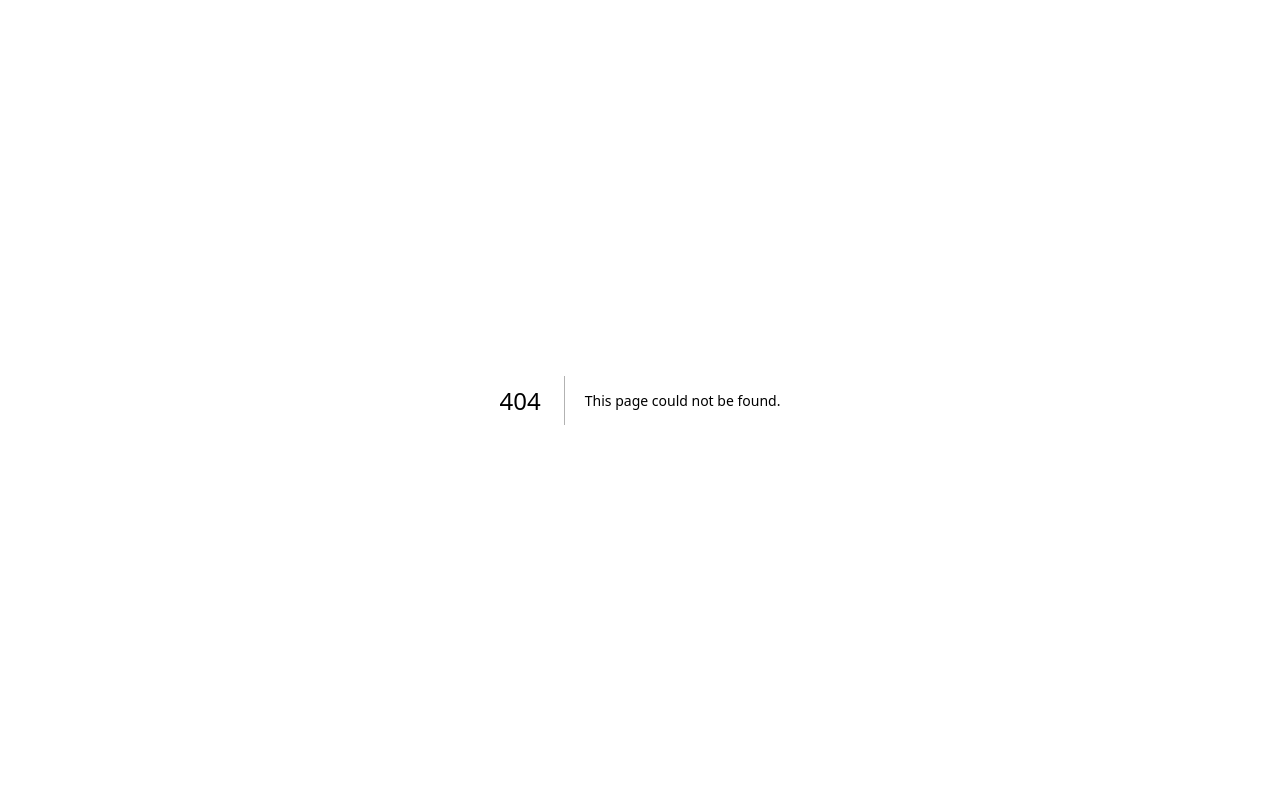
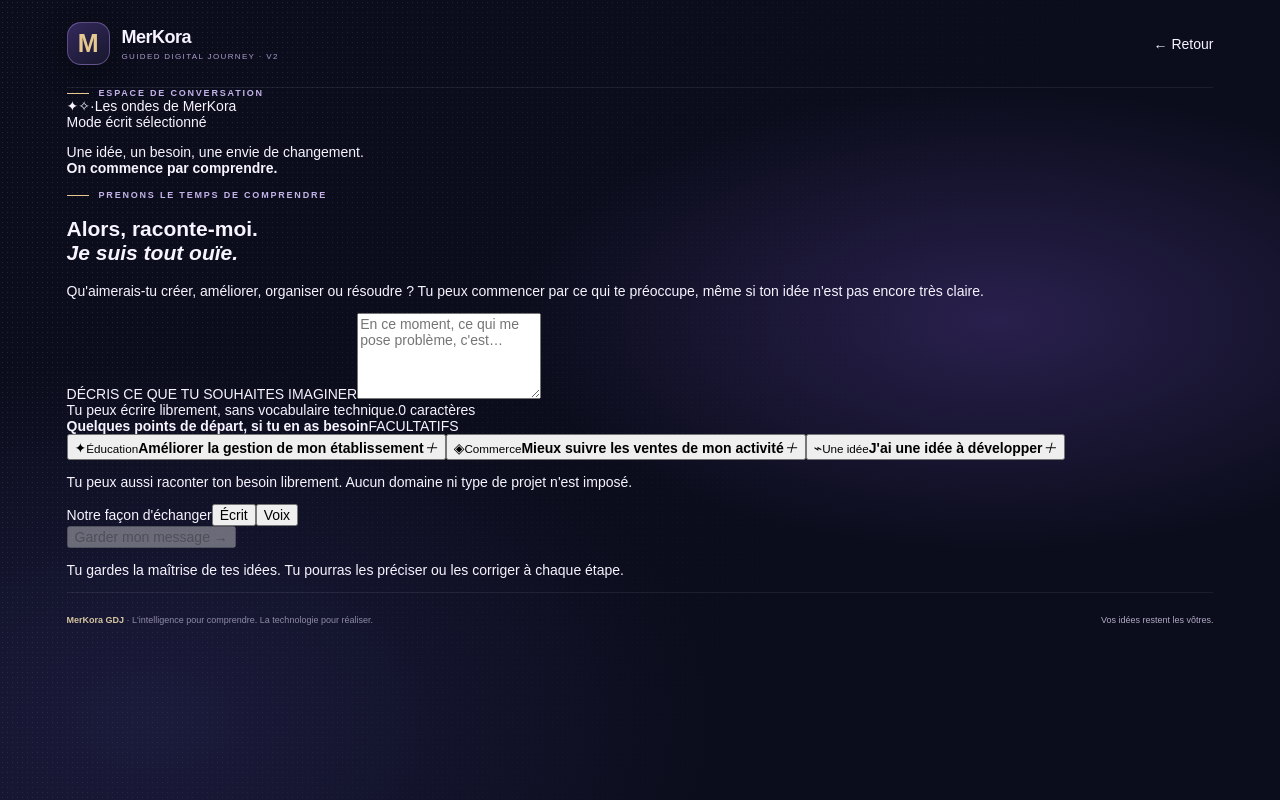
Before and after one commit to merkelnascom-art/Merkora-GDJ, a Next.js app: page /conversation in a window 1280 px wide. Before the commit this address had no page. Built offline with nearby package versions, Linux system fonts and the light colour scheme.

Commit message:
feat: add MerKora V2 conversation screen

```diff
--- /dev/null
+++ b/app/conversation/page.tsx
@@ -0,0 +1,142 @@
+"use client";
+
+import React, { useEffect, useState } from "react";
+
+type CommunicationMode = "voice" | "text";
+
+const examples = [
+  { icon: "✦", label: "Éducation", text: "Améliorer la gestion de mon établissement" },
+  { icon: "◈", label: "Commerce", text: "Mieux suivre les ventes de mon activité" },
+  { icon: "⌁", label: "Une idée", text: "J'ai une idée à développer" },
+];
+
+function MerKoraOrb({ mode }: { mode: CommunicationMode }) {
+  return (
+    <div className={`mk-orb-scene mk-orb-${mode}`} role="img" aria-label="Sphère intelligente MerKora">
+      <div className="mk-orb-halo" />
+      <div className="mk-orb-ring mk-orb-ring-a" />
+      <div className="mk-orb-ring mk-orb-ring-b" />
+      <div className="mk-orb-ring mk-orb-ring-c" />
+      <div className="mk-orb-core">
+        <div className="mk-orb-core-shine" />
+        <div className="mk-orb-core-face"><span /><span /><i /></div>
+      </div>
+      <div className="mk-orb-wave mk-orb-wave-a" />
+      <div className="mk-orb-wave mk-orb-wave-b" />
+      <div className="mk-orb-wave mk-orb-wave-c" />
+      <span className="mk-orb-star mk-orb-star-a">✦</span>
+      <span className="mk-orb-star mk-orb-star-b">✧</span>
+      <span className="mk-orb-star mk-orb-star-c">·</span>
+      <span className="mk-orb-sr">Les ondes de MerKora</span>
+    </div>
+  );
+}
+
+export default function ConversationPage() {
+  const [mode, setMode] = useState<CommunicationMode>("text");
+  const [message, setMessage] = useState("");
+  const [saved, setSaved] = useState(false);
+
+  useEffect(() => {
+    try {
+      const stored = window.sessionStorage.getItem("merkora-v2-communication-mode");
+      if (stored === "voice" || stored === "text") setMode(stored);
+      const draft = window.sessionStorage.getItem("merkora-v2-first-message");
+      if (draft) setMessage(draft);
+    } catch {
+      // La page reste utilisable si le stockage de session est indisponible.
+    }
+  }, []);
+
+  function selectMode(nextMode: CommunicationMode) {
+    setMode(nextMode);
+    setSaved(false);
+    try {
+      window.sessionStorage.setItem("merkora-v2-communication-mode", nextMode);
+    } catch {
+      // Le changement de mode reste visible dans l'interface.
+    }
+  }
+
+  function keepMessage() {
+    if (!message.trim()) return;
+    try {
+      window.sessionStorage.setItem("merkora-v2-first-message", message.trim());
+    } catch {
+      // Le message reste présent dans le champ si le stockage est indisponible.
+    }
+    setSaved(true);
+  }
+
+  return (
+    <main className="mk-v2-page mk-conversation-page">
+      <div className="mk-v2-noise" aria-hidden="true" />
+      <header className="mk-header">
+        <a className="mk-brand" href="/" aria-label="Retour à l'accueil MerKora">
+          <span className="mk-brand-mark">M</span>
+          <span><strong>MerKora</strong><small>GUIDED DIGITAL JOURNEY · V2</small></span>
+        </a>
+        <a className="mk-back-link" href="/">← Retour</a>
+      </header>
+
+      <section className="mk-conversation-layout">
+        <div className="mk-orb-column">
+          <span className="mk-eyebrow"><span /> ESPACE DE CONVERSATION</span>
+          <MerKoraOrb mode={mode} />
+          <div className="mk-orb-status"><i /> {mode === "voice" ? "Mode voix sélectionné" : "Mode écrit sélectionné"}</div>
+          <p className="mk-orb-caption">Une idée, un besoin, une envie de changement.<br /><b>On commence par comprendre.</b></p>
+        </div>
+
+        <div className="mk-conversation-copy">
+          <span className="mk-eyebrow"><span /> PRENONS LE TEMPS DE COMPRENDRE</span>
+          <h1>Alors, raconte-moi.<br /><em>Je suis tout ouïe.</em></h1>
+          <p className="mk-conversation-intro">Qu'aimerais-tu créer, améliorer, organiser ou résoudre ? Tu peux commencer par ce qui te préoccupe, même si ton idée n'est pas encore très claire.</p>
+
+          <label className="mk-input-label" htmlFor="mk-first-message">DÉCRIS CE QUE TU SOUHAITES IMAGINER</label>
+          <textarea
+            id="mk-first-message"
+            className="mk-first-message"
+            value={message}
+            onChange={(event) => { setMessage(event.target.value); setSaved(false); }}
+            placeholder="En ce moment, ce qui me pose problème, c'est…"
+            rows={5}
+          />
+          <div className="mk-input-footer">
+            <span>Tu peux écrire librement, sans vocabulaire technique.</span>
+            <span>{message.length} caractères</span>
+          </div>
+
+          <div className="mk-example-heading">
+            <strong>Quelques points de départ, si tu en as besoin</strong>
+            <span>FACULTATIFS</span>
+          </div>
+          <div className="mk-example-list">
+            {examples.map((example) => (
+              <button key={example.label} type="button" className="mk-example-chip" onClick={() => { setMessage(example.text); setSaved(false); }}>
+                <span>{example.icon}</span><small>{example.label}</small><b>{example.text}</b><i>＋</i>
+              </button>
+            ))}
+          </div>
+          <p className="mk-free-note">Tu peux aussi raconter ton besoin librement. Aucun domaine ni type de projet n'est imposé.</p>
+
+          <div className="mk-mode-switch" aria-label="Mode de communication">
+            <span>Notre façon d'échanger</span>
+            <button type="button" className={mode === "text" ? "active" : ""} onClick={() => selectMode("text")}>Écrit</button>
+            <button type="button" className={mode === "voice" ? "active" : ""} onClick={() => selectMode("voice")}>Voix</button>
+          </div>
+          {mode === "voice" && <p className="mk-voice-notice">Le mode voix est sélectionné. La capture du microphone et la réponse audio seront activées lors de la connexion du service vocal.</p>}
+
+          <button type="button" className="mk-continue-button" onClick={keepMessage} disabled={!message.trim()}>
+            Garder mon message <span>→</span>
+          </button>
+          {saved && <p className="mk-saved-note" role="status">Ton message est conservé dans cette session. Le moteur de compréhension sera connecté dans une prochaine étape : aucune analyse automatique n'est simulée ici.</p>}
+          <p className="mk-privacy-note">Tu gardes la maîtrise de tes idées. Tu pourras les préciser ou les corriger à chaque étape.</p>
+        </div>
+      </section>
+      <footer className="mk-footer">
+        <span><b>MerKora GDJ</b> · L'intelligence pour comprendre. La technologie pour réaliser.</span>
+        <span>Vos idées restent les vôtres.</span>
+      </footer>
+    </main>
+  );
+}
```
